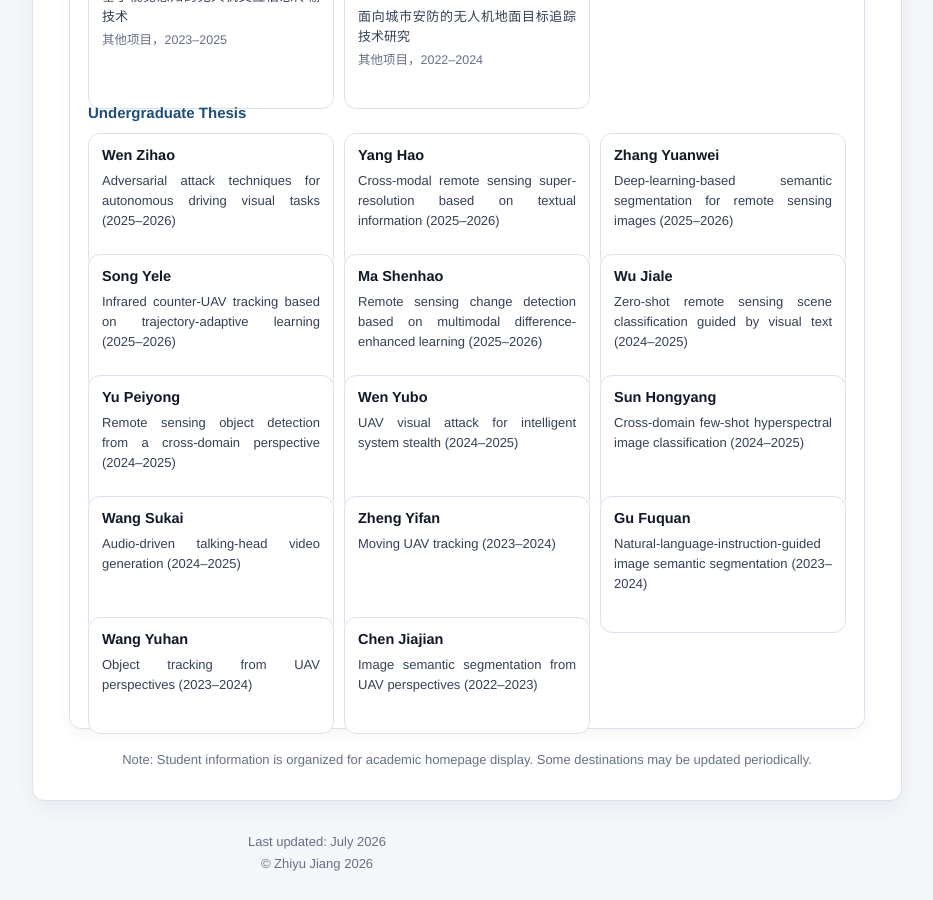
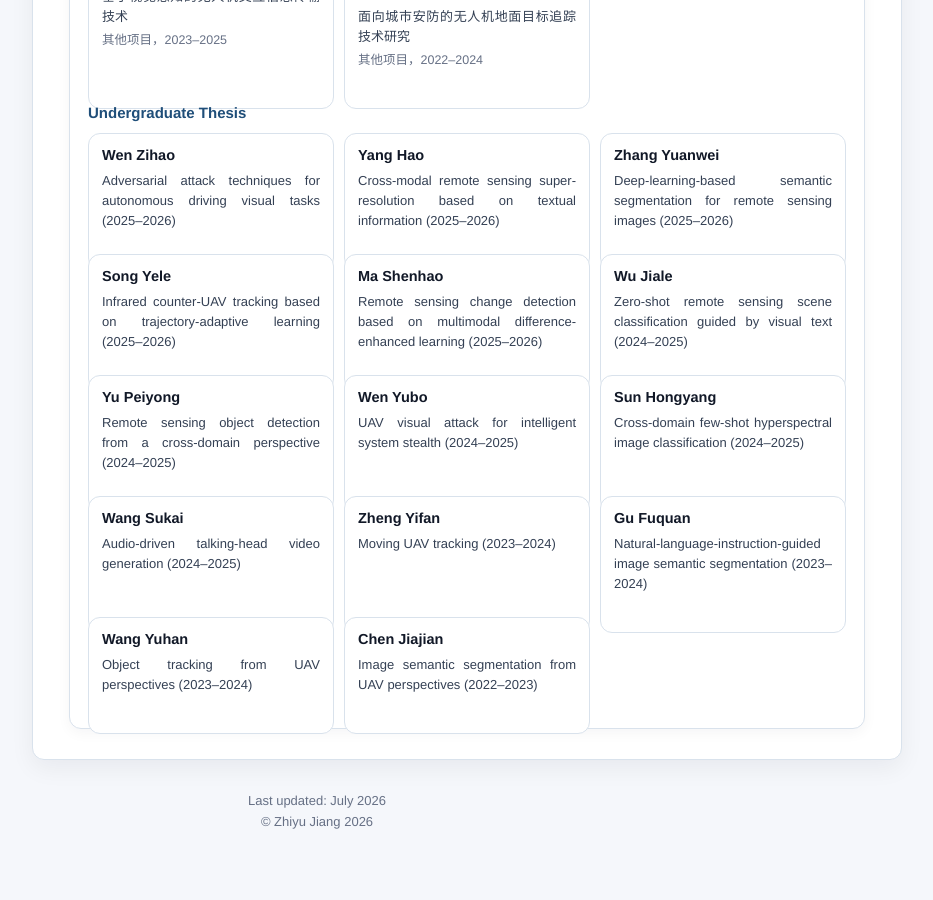
Before and after one commit to zhiyu-jiang/zhiyu-jiang.github.io, a Jekyll site: the page built from students.html, in a window 1280 px wide and 900 px high, scrolled down 2546 px. Shown: the whole window, without its empty margins (323-1256 px from the left). Built offline with Jekyll 4.4.1, drawn with Linux system fonts in a browser that asks for light colours; after the commit the page ends 3405 px from its top, so only the background shows below that.

Commit message:
update homepage

```diff
--- a/_includes/students.html
+++ b/_includes/students.html
@@ -107,7 +107,4 @@
     </div>
   </section>
 
-  <p class="students-footnote">
-    Note: Student information is organized for academic homepage display. Some destinations may be updated periodically.
-  </p>
 </div>
```
